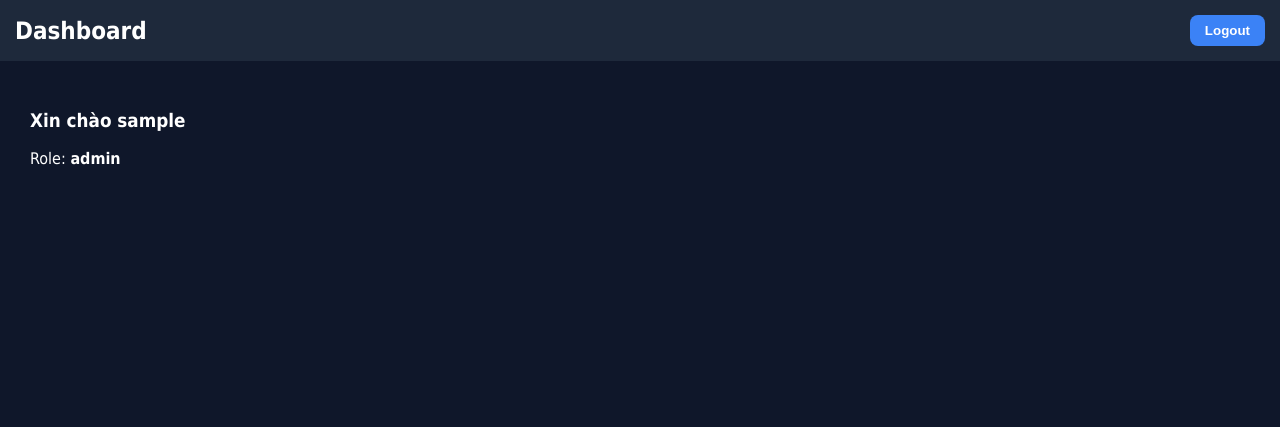
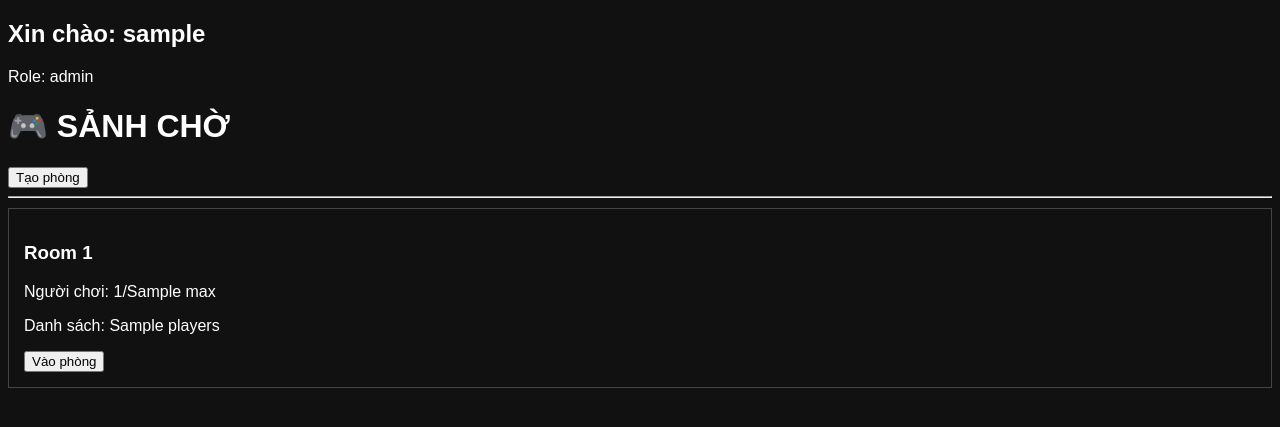
Before and after one commit to thangvu20255-lang/vuthang20255-lang.github.io, a Flask app: template templates/dashboard.html in a window 1280 px wide. Shown: the top 427 px of the page. Run offline with Flask 3, Linux system fonts and the light colour scheme; the template is opened without the code that fills it: most values are stand-ins (such as "Sample title", 1, 10 or a date in 2020).

Commit message:
Update dashboard.html
.

```diff
--- a/templates/dashboard.html
+++ b/templates/dashboard.html
@@ -1,98 +1,32 @@
 <!DOCTYPE html>
 <html>
 <head>
-<meta charset="UTF-8">
-<title>Dashboard</title>
-<style>
-body{
-    margin:0;
-    font-family:Tahoma;
-    background:#0f172a;
-    color:white;
-}
+    <title>Sảnh chờ</title>
+</head>
+<body style="background:#111;color:white;font-family:sans-serif">
 
-.header{
-    background:#1e293b;
-    padding:15px;
-    display:flex;
-    justify-content:space-between;
-    align-items:center;
-}
+    <h2>Xin chào: {{ username }}</h2>
+    <p>Role: {{ role }}</p>
 
-.header h2{
-    margin:0;
-}
+    <h1>🎮 SẢNH CHỜ</h1>
 
-.container{
-    padding:30px;
-}
+    <form action="/create-room" method="post">
+        <button>Tạo phòng</button>
+    </form>
 
-.card{
-    background:#1f2937;
-    padding:20px;
-    border-radius:15px;
-    margin-bottom:15px;
-}
+    <hr>
 
-button{
-    padding:8px 15px;
-    border:none;
-    border-radius:8px;
-    cursor:pointer;
-    font-weight:bold;
-}
+    {% for room in rooms %}
+        <div style="border:1px solid #444;padding:15px;margin:10px 0;">
+            <h3>Room {{ room.id }}</h3>
+            <p>Người chơi: {{ room.players|length }}/{{ room.max }}</p>
+            <p>Danh sách: {{ room.players }}</p>
 
-.lock{ background:#ef4444; color:white; }
-.unlock{ background:#10b981; color:white; }
-.logout{ background:#3b82f6; color:white; }
-
-a{
-    text-decoration:none;
-    color:white;
-}
-</style>
-</head>
-<body>
-
-<div class="header">
-    <h2>Dashboard</h2>
-    <a href="/logout"><button class="logout">Logout</button></a>
-</div>
-
-<div class="container">
-
-<h3>Xin chào {{ username }}</h3>
-<p>Role: <b>{{ role }}</b></p>
-
-{% if role == "admin" %}
-
-<h3>👑 ADMIN PANEL</h3>
-
-{% for u, data in users.items() %}
-    {% if u != "admin" %}
-        <div class="card">
-            <p>
-                <b>{{ u }}</b> ({{ data.role }})
-                -
-                {% if data.locked %}
-                    🔒 Locked
-                    <a href="/admin/unlock/{{ u }}">
-                        <button class="unlock">UNLOCK</button>
-                    </a>
-                {% else %}
-                    🟢 Active
-                    <a href="/admin/lock/{{ u }}">
-                        <button class="lock">LOCK</button>
-                    </a>
-                {% endif %}
-            </p>
+            <form action="/join-room/{{ room.id }}" method="post">
+                <button>Vào phòng</button>
+            </form>
         </div>
-    {% endif %}
-{% endfor %}
-
-{% endif %}
-
-</div>
+    {% endfor %}
 
 </body>
 </html>
```
